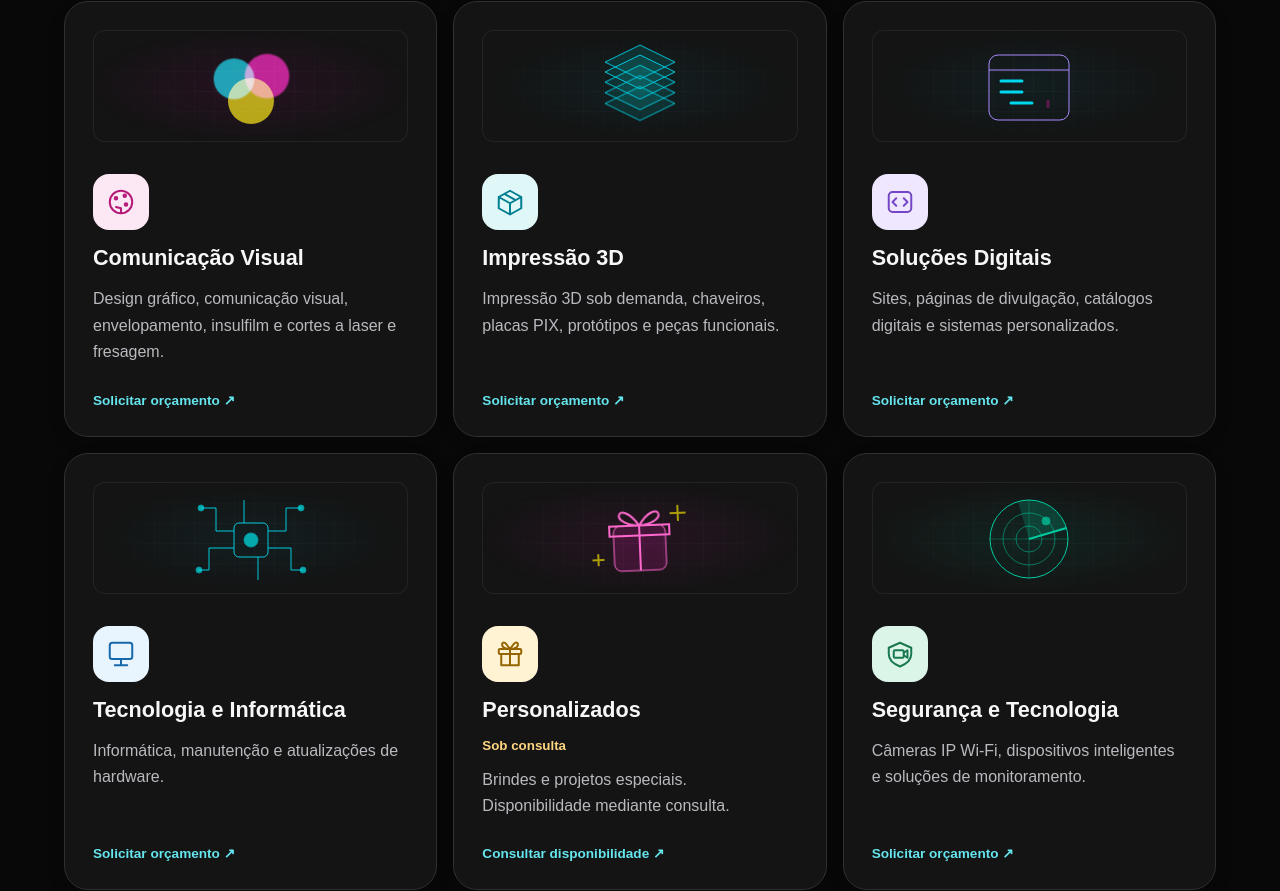
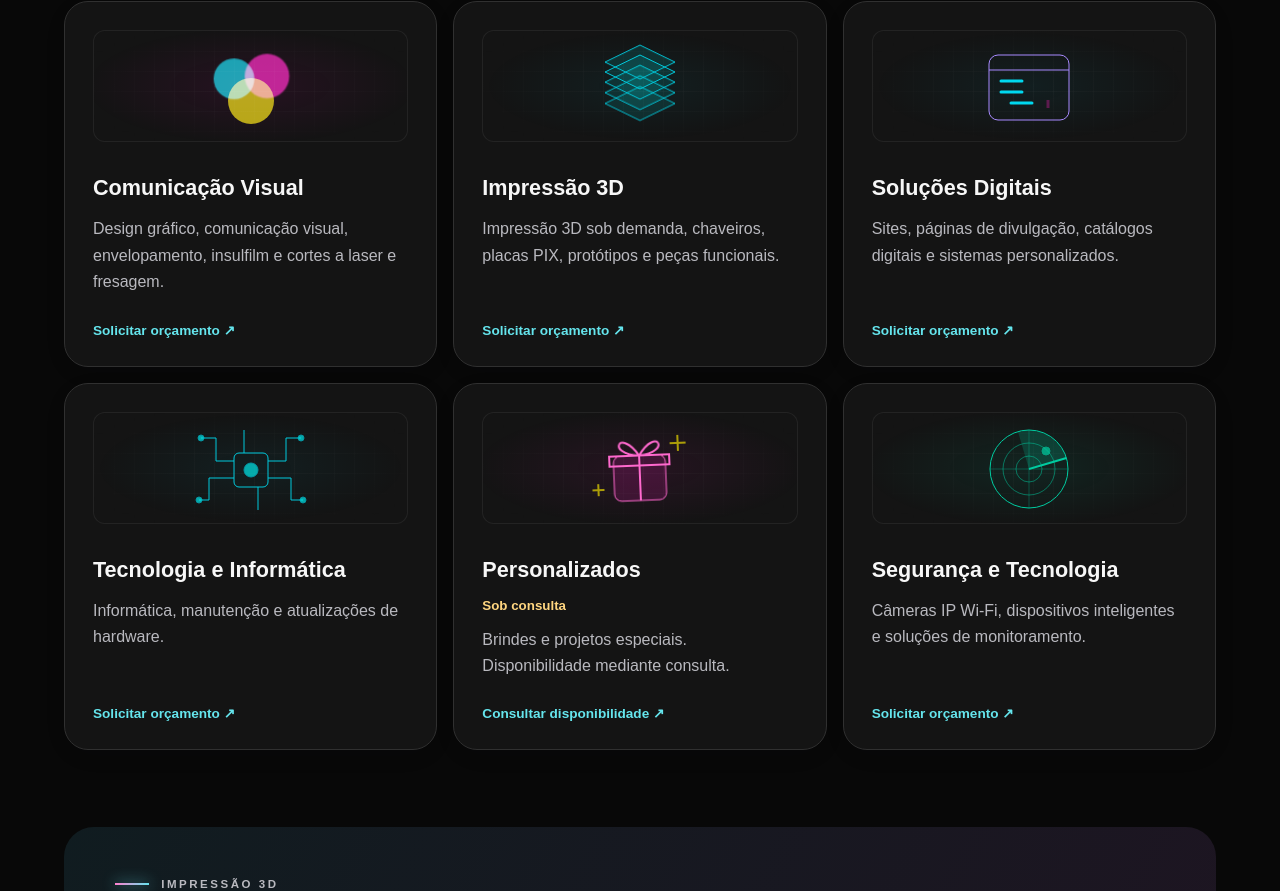
Before and after one commit to defaultpvai-del/furionsite, a React (Vite) app: page / in a window 1280 px wide. Shown: the part 1022-1913 px from the top of the page. Built offline with nearby package versions, Linux system fonts and the light colour scheme.

Commit message:
Remove ícones estáticos redundantes dos seis cards animados

```diff
--- a/src/App.jsx
+++ b/src/App.jsx
@@ -149,7 +149,6 @@ export default function App() {
         <div className="service-pills">
           {services.map((service, index) => (
             <article key={service.name} className={"animated-sector sector-"+index}><SectorMotion index={index}/>
-              <CategoryIcon index={index}/>
               <h3>{service.name}</h3>{service.consult && <small className="consult-label">Sob consulta</small>}
               <p>{service.items}</p>
               <a className="sector-link" href={`https://wa.me/5544998705407?text=${encodeURIComponent("Olá! Gostaria de consultar os serviços de " + service.name)}`} target="_blank" rel="noreferrer">{service.consult ? "Consultar disponibilidade" : "Solicitar orçamento"} ↗</a>
```
